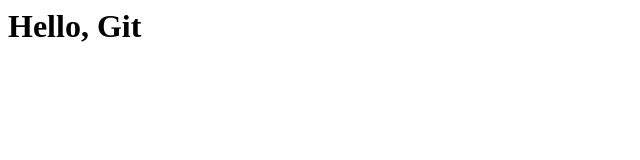
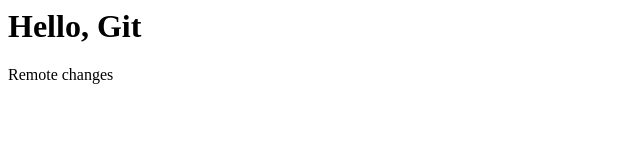
Before and after one commit to egorov5228/my_first_rep, a plain HTML site: page index.html in a window 1280 px wide. Shown: the full height of the page, 0-640 px from the left. Drawn offline with Linux system fonts and the light colour scheme.

Commit message:
Edit in git

```diff
--- a/index.html
+++ b/index.html
@@ -4,5 +4,6 @@
 </head>
 <body>
 	<h1>Hello, Git</h1>
+	<p>Remote changes</p>
 </body>
 </html>
```
